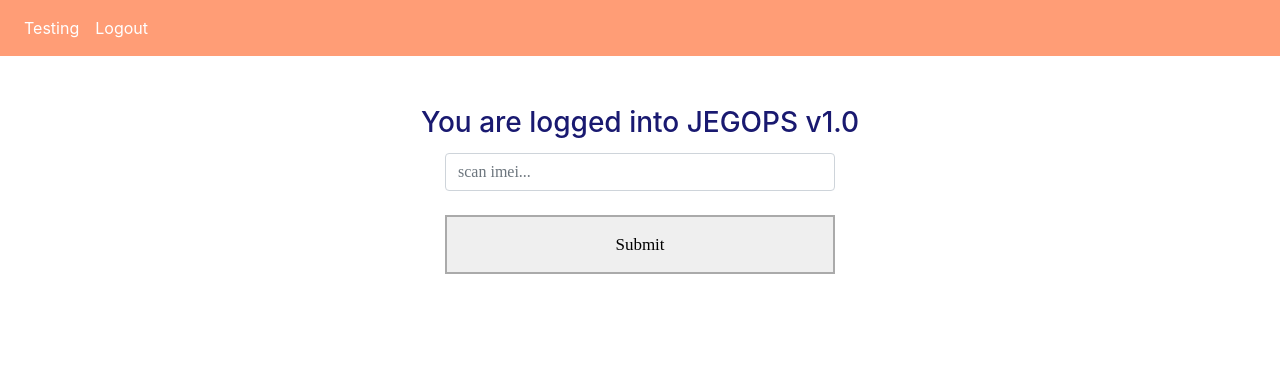
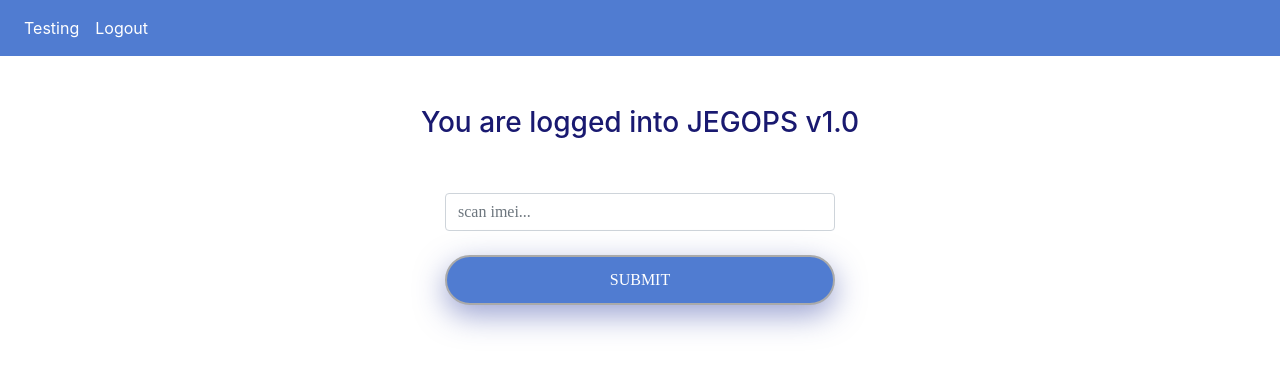
Before and after one commit to AmunCode/JEGOPS, a Flask app: page /dashboard in a window 1280 px wide. Shown: the top 371 px of the page. Run offline with Flask 2, Linux system fonts and the light colour scheme; the visitor is signed in with stand-in values (Sample User, id 1); data comes from the database, SQL or seed files in the repository; some libraries are stand-ins or nearby versions.

Commit message:
Cleaned up some UI issues with input validations and CSS styling.

```diff
--- a/api_calls.py
+++ b/api_calls.py
@@ -17,6 +17,3 @@ def get_device_info(imei):
         return device_info
     else:
         return False
-
-
-# print(get_device_info('354169110140329'))
--- a/website/static/css/style.css
+++ b/website/static/css/style.css
@@ -17,6 +17,23 @@
     margin: auto;
     width: 400px;
 }
+
+.imei-scan{
+    padding:40px;
+    border-radius: 10px;
+}
+
+.navbar-toggler{
+    background-color: #507CD1;
+    font-size: 16px;
+}
+
+.navbar-toggler-icon{
+    position: relative;
+    display: inline;
+    color: white;
+}
+
 
 .btn {
     display: block;
@@ -60,6 +77,36 @@
     width: 40%;
     box-shadow: rgba(50, 50, 93, 0.25) 0px 50px 100px -20px, rgba(0, 0, 0, 0.3) 0px 30px 60px -30px, rgba(10, 37, 64, 0.35) 0px -2px 6px 0px inset;
 }
+
+.login100-form-btn {
+    font-family: Poppins-Medium, serif;
+    font-size: 16px;
+    color: #fff;
+    line-height: 1.2;
+    text-transform: uppercase;
+    display: -webkit-box;
+    display: -webkit-flex;
+    display: -moz-box;
+    display: -ms-flexbox;
+    display: flex;
+    justify-content: center;
+    align-items: center;
+    padding: 0 20px;
+    width: 100%;
+    height: 50px;
+    background-color: #507CD1;
+    border-radius: 25px;
+    box-shadow: 0 10px 30px 0px rgb(55 71 165 / 50%);
+    -moz-box-shadow: 0 10px 30px 0px rgba(55, 71, 165, 0.5);
+    -webkit-box-shadow: 0 10px 30px 0px rgb(55 71 165 / 50%);
+    -o-box-shadow: 0 10px 30px 0px rgba(55, 71, 165, 0.5);
+    -ms-box-shadow: 0 10px 30px 0px rgba(55, 71, 165, 0.5);
+    -webkit-transition: all 0.4s;
+    -o-transition: all 0.4s;
+    -moz-transition: all 0.4s;
+    transition: all 0.4s;
+}
+
 
 .cosmetic-form-titles{
     text-align: left;
@@ -134,6 +181,7 @@ input.invalid {
 .step.finish {
   background-color: #04AA6D;
 }
+
 .cos-options{
     display: block;
     margin-top: 20px;
--- a/website/templates/dashboard.html
+++ b/website/templates/dashboard.html
@@ -4,9 +4,9 @@
     <h3 class="welcome-home"> You are logged into JEGOPS v1.0</h3>
     <form class="imei-scan" method="POST">
         <div class="form-group">
-            <input class="form-control" type="text" autocomplete="off" placeholder="scan imei..." name="imei">
+            <input class="input100 ng-dirty ng-valid ng-pristine has-val ng-touched form-control" type="text" minlength="8" required autocomplete="off" placeholder="scan imei..." name="imei">
             <br>
-            <input type="submit">
+            <input class="login100-form-btn" type="submit">
         </div>
     </form>
 {% endblock %}
--- a/website/templates/testing_base.html
+++ b/website/templates/testing_base.html
@@ -31,14 +31,14 @@
 </head>
 <body>
 <!--<nav class="navbar navbar-expand-lg" style="background-color: #FAEA48; #EB596E">-->
-<nav class="navbar navbar-expand-lg" style="background-color: #FF9D76;">
+<nav class="navbar navbar-expand-lg" style="background-color: #507CD1;">
     <button
             class="navbar-toggler"
             type="button"
             data-toggle="collapse"
             data-target="#navbar"
     >
-        <span class="navbar-toggler-icon"></span>
+        <span class="navbar-toggler-icon">Menu</span>
     </button>
     <div class="collapse navbar-collapse" id="navbar">
         <div class="navbar-nav">
```
